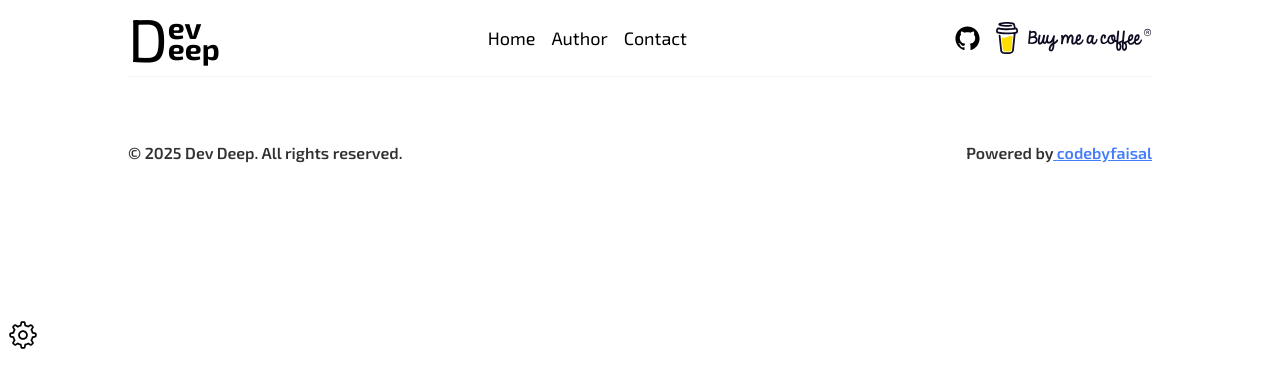
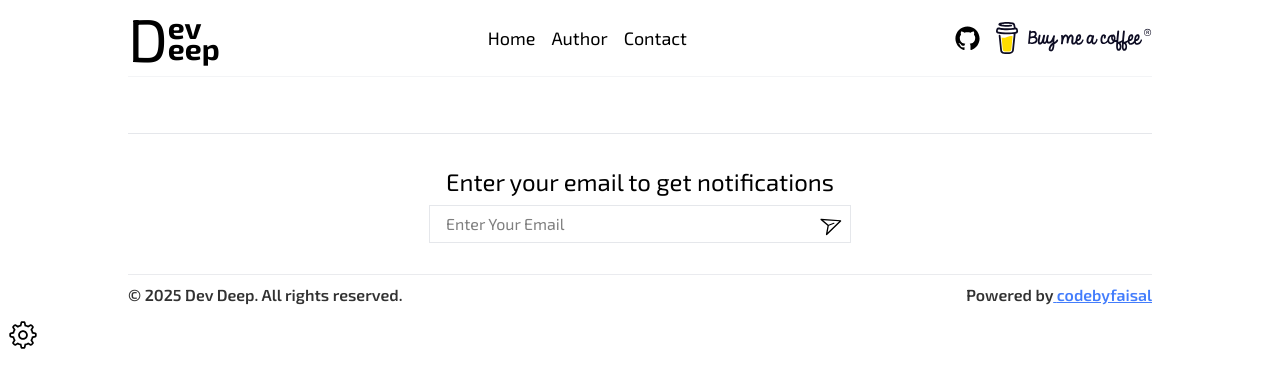
Before and after one commit to codebyfaisal/devdeepblog, a React (Vite) app: page /contact in a window 1280 px wide. Shown: the top 388 px of the page. Built offline with nearby package versions, Linux system fonts and the light colour scheme.

Commit message:
add form subscription to footer

```diff
--- a/src/components/Footer.jsx
+++ b/src/components/Footer.jsx
@@ -1,8 +1,31 @@
 import React from "react";
+import { PaperPlaneIcon } from "@radix-ui/react-icons";
 
 const Footer = () => {
   return (
-    <footer className="flex justify-between items-center py-2 font-semibold opacity-80">
+    <footer className="border-t border-t-gray-200 pt-8 space-y-8">
+      <div className="flex flex-col justify-center items-center space-y-2">
+        <h2 className="text-2xl">Enter your email to get notifications </h2>
+        <div className="flex justify-center">
+          <form action="POST" className="flex items-center ring ring-gray-200">
+            <input
+              type="email"
+              name="email"
+              id="email"
+              placeholder="Enter Your Email"
+              className="w-96 rounded-md outline-none border-none pl-4"
+            />
+            <button type="submit" className="p-2 cursor-pointer transition duration-150 group hover:bg-black">
+              <PaperPlaneIcon
+                className="-rotate-20 group-hover:text-white transition duration-150"
+                width={20}
+                height={20}
+              />
+            </button>
+          </form>
+        </div>
+      </div>
+      <div className="flex justify-between items-center py-2 font-semibold opacity-80 border-t border-t-gray-200">
         <p>&copy; {new Date().getFullYear()} Dev Deep. All rights reserved.</p>
         <p>
           Powered by
@@ -14,6 +37,7 @@ const Footer = () => {
             codebyfaisal
           </a>
         </p>
+      </div>
     </footer>
   );
 };
```
Lines whose indentation alone changed are shown as unchanged.
